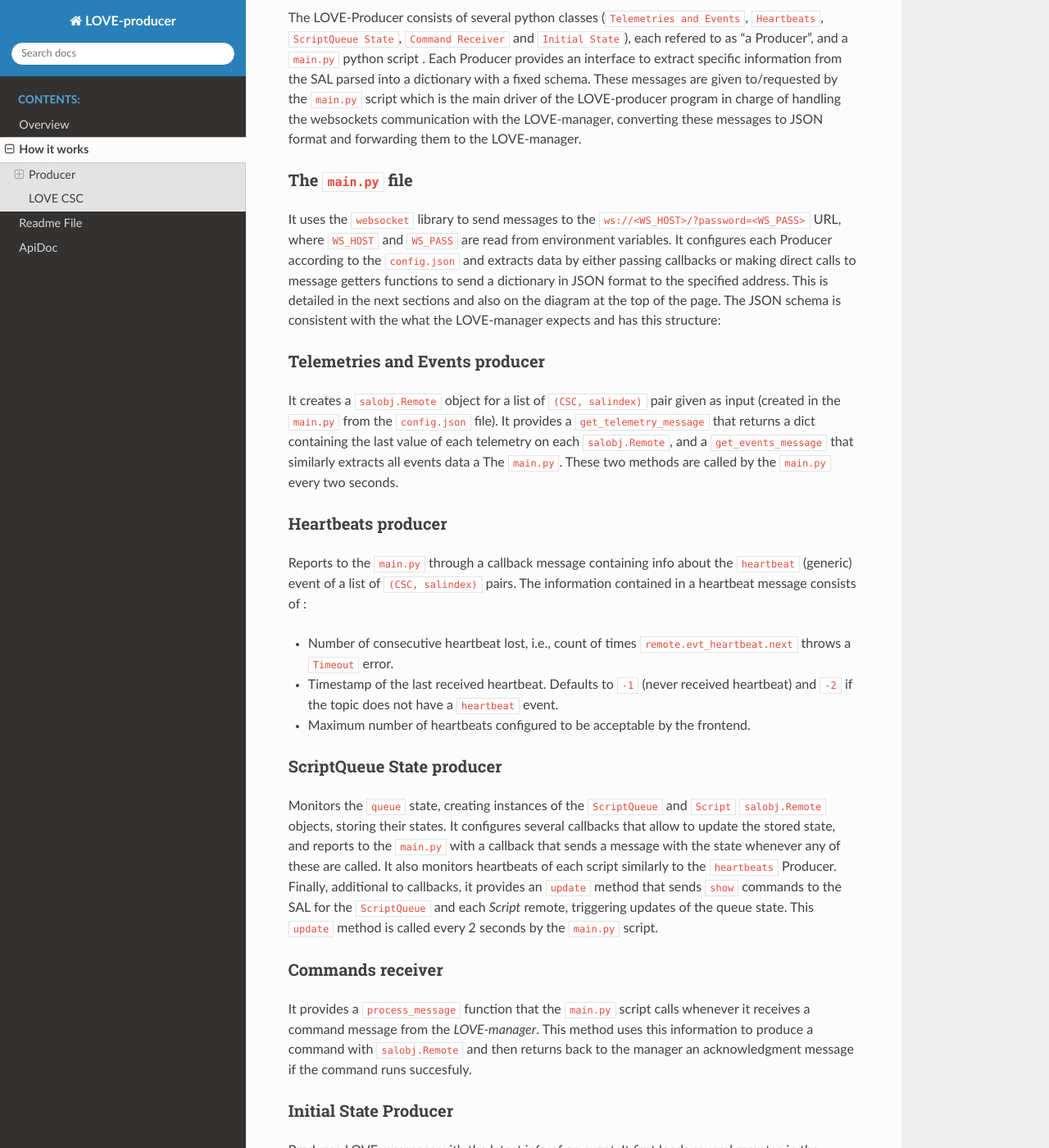
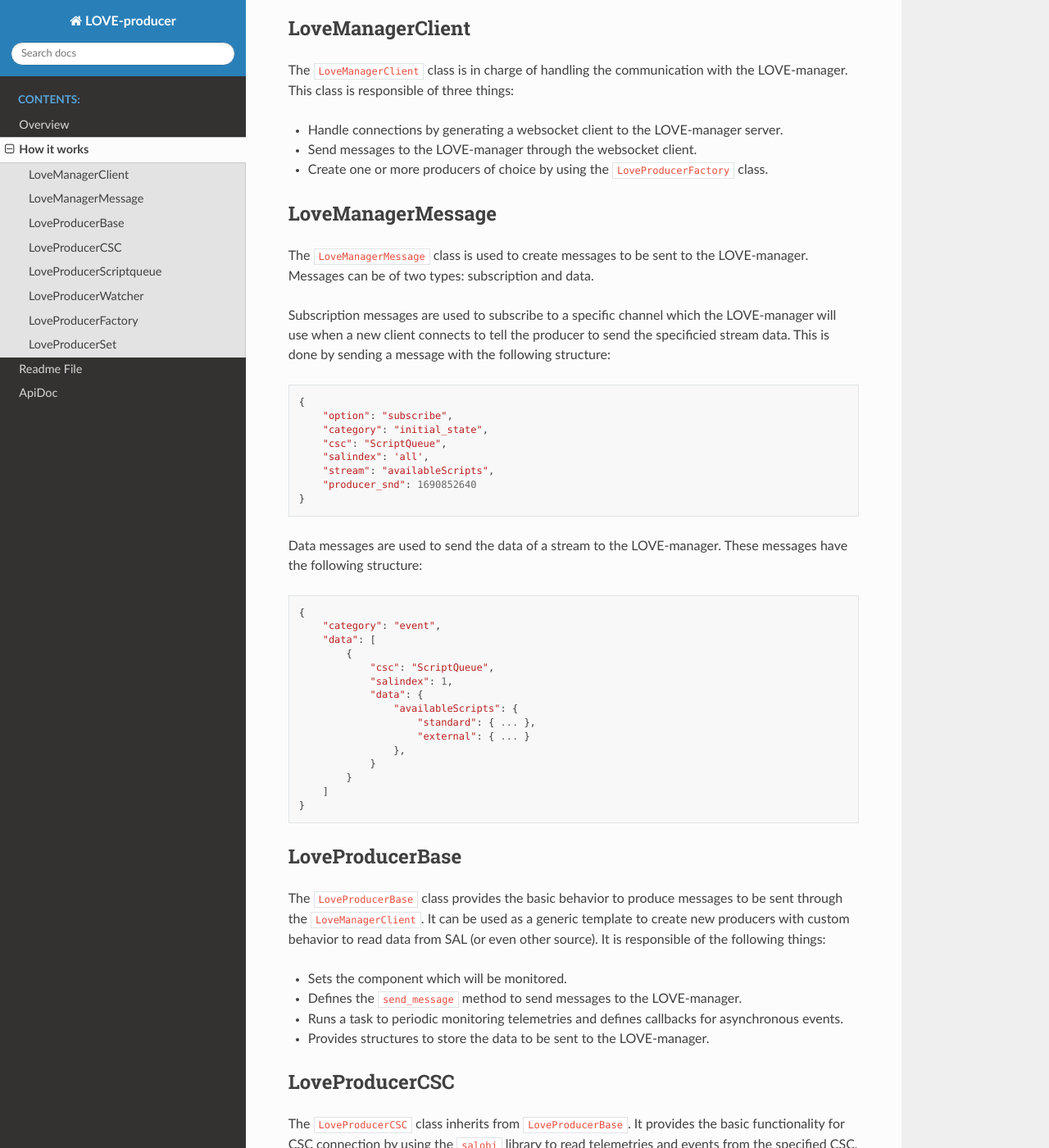
Before and after one commit to lsst-ts/LOVE-producer, a Sphinx documentation site: the page built from docsrc/source/modules/how_it_works.rst, in a window 1280 px wide and 1400 px high, scrolled down 716 px. Shown: the whole window at 82% size. Built offline with Sphinx 7.4.7 and the Read the Docs theme 2.0.0, drawn with Linux system fonts in a browser that asks for light colours; some of the changed text lies outside the part shown.

```diff
--- a/docsrc/source/modules/how_it_works.rst
+++ b/docsrc/source/modules/how_it_works.rst
@@ -2,78 +2,161 @@
 How it works
 *****************************
 
-################################
-Producer
-################################
+.. image:: ../assets/producer-details.svg
+The LOVE-Producer base code consists of several python classes (:code:`LoveManagerClient`, :code:`LoveManagerMessage`, :code:`LoveProducerBase`, :code:`LoveProducerCSC`, :code:`LoveProducerFactory` and :code:`LoveProducerSet`).
+Also there are special classes for custom CSC behavior: :code:`LoveProducerScriptqueue` and :code:`LoveProducerWatcher`.
 
-.. image:: ../assets/Producer-details.svg
-The LOVE-Producer consists of several python classes (:code:`Telemetries and Events`, :code:`Heartbeats`, :code:`ScriptQueue State`, :code:`Command Receiver` and :code:`Initial State`), each refered to as "a Producer", and a :code:`main.py` python script . Each Producer provides an interface to extract specific information from the SAL parsed into a dictionary with a fixed schema. These messages are given to/requested by the :code:`main.py` script which is the main driver of the LOVE-producer program in charge of handling the websockets communication with the LOVE-manager, converting these messages to JSON format and forwarding them to the LOVE-manager.
+LoveManagerClient
+#################
 
+The :code:`LoveManagerClient` class is in charge of handling the communication with the LOVE-manager.
+This class is responsible of three things:
 
-The :code:`main.py` file
---------------------------------------------
+- Handle connections by generating a websocket client to the LOVE-manager server.
+- Send messages to the LOVE-manager through the websocket client.
+- Create one or more producers of choice by using the :code:`LoveProducerFactory` class.
 
-It uses the :code:`websocket` library to send messages to the :code:`ws://<WS_HOST>/?password=<WS_PASS>` URL, where  :code:`WS_HOST` and :code:`WS_PASS` are read from environment variables. It configures each Producer according to the :code:`config.json` and extracts data by either passing callbacks or making direct calls to message getters functions to send a dictionary in JSON format to the specified address. This is detailed in the next sections and also on the diagram at the top of the page. The JSON schema is consistent with the what the LOVE-manager expects and has this structure:
+LoveManagerMessage
+##################
 
-.. code-block:json
+The :code:`LoveManagerMessage` class is used to create messages to be sent to the LOVE-manager.
+Messages can be of two types: subscription and data.
+
+Subscription messages are used to subscribe to a specific channel which the LOVE-manager will use when a new client connects to tell the producer to send the specificied stream data.
+This is done by sending a message with the following structure:
+
+.. code-block::
 
     {
-        category: 'event",
-        data: [{
-            csc: 'ScriptQueue',
-            salindex: 1,
-            data: {
-                stream1: {
-                    param1: { ... },
-                    param2: { ... },
-                },
-                stream2: {
-                    param_a: { ... },
-                    param_b: { ... }
+        "option": "subscribe",
+        "category": "initial_state",
+        "csc": "ScriptQueue",
+        "salindex": 'all',
+        "stream": "availableScripts",
+        "producer_snd": 1690852640
+    }
+
+Data messages are used to send the data of a stream to the LOVE-manager.
+These messages have the following structure:
+
+.. code-block::
+
+    {
+        "category": "event",
+        "data": [
+            {
+                "csc": "ScriptQueue",
+                "salindex": 1,
+                "data": {
+                    "availableScripts": {
+                        "standard": { ... },
+                        "external": { ... }
+                    },
                 }
             }
-        }]
+        ]
     }
 
+.. TODO: add details about: attributes, constructor, special methods, and code example.
 
-Telemetries and Events producer
---------------------------------------------
+LoveProducerBase
+################
 
-It creates a :code:`salobj.Remote` object for a list of :code:`(CSC, salindex)` pair given as input (created in the :code:`main.py` from the :code:`config.json` file). It provides a :code:`get_telemetry_message` that returns a dict containing the last value of each telemetry on each :code:`salobj.Remote`, and a :code:`get_events_message` that similarly extracts all events data a The :code:`main.py`. These two methods are called by the :code:`main.py` every two seconds.
+The :code:`LoveProducerBase` class provides the basic behavior to produce messages to be sent through the :code:`LoveManagerClient`.
+It can be used as a generic template to create new producers with custom behavior to read data from SAL (or even other source).
+It is responsible of the following things:
 
+- Sets the component which will be monitored.
+- Defines the :code:`send_message` method to send messages to the LOVE-manager.
+- Runs a task to periodic monitoring telemetries and defines callbacks for asynchronous events.
+- Provides structures to store the data to be sent to the LOVE-manager.
 
-Heartbeats producer
---------------------------------------------
-Reports to the :code:`main.py` through a callback message containing info about the :code:`heartbeat` (generic) event of a list of :code:`(CSC, salindex)` pairs. The information contained in a heartbeat message consists of :
+.. TODO: add details about: attributes, constructor, special methods, and code example.
 
-- Number of consecutive heartbeat lost, i.e., count of times :code:`remote.evt_heartbeat.next` throws a :code:`Timeout` error.
-- Timestamp of the last received heartbeat. Defaults to :code:`-1` (never received heartbeat) and :code:`-2` if the topic does not have a :code:`heartbeat` event.
-- Maximum number of heartbeats configured to be acceptable by the frontend.
+LoveProducerCSC
+###############
 
+The :code:`LoveProducerCSC` class inherits from :code:`LoveProducerBase`.
+It provides the basic functionality for CSC connection by using the :code:`salobj` library to read telemetries and events from the specified CSC.
+Then it collects the data and produces the messages to be sent through the :code:`LoveManagerClient`.
 
-ScriptQueue State producer
---------------------------------------------
+.. TODO: add details about: attributes, constructor, special methods, and code example.
 
-Monitors the :code:`queue` state, creating instances of the :code:`ScriptQueue` and :code:`Script` :code:`salobj.Remote` objects, storing their states. It configures several callbacks that allow to update the stored state, and reports to the :code:`main.py` with a callback that sends a message with the state whenever any of these are called. It also monitors heartbeats of each script similarly to the :code:`heartbeats` Producer. Finally, additional to callbacks, it provides an :code:`update` method that sends :code:`show` commands to the SAL for the :code:`ScriptQueue` and each `Script` remote, triggering updates of the queue state. This :code:`update` method is called every 2 seconds by the :code:`main.py` script.
+LoveProducerScriptqueue
+#######################
 
+The :code:`LoveProducerScriptqueue` class inherits from :code:`LoveProducerCSC`.
+It provides custom functionality to read data from the ScriptQueue CSC.
+It gerenates a custom message to be sent to the LOVE-manager, which contains the following data:
 
+.. code-block::
 
+    {
+        "category": "event",
+        "data": [
+            {
+                "csc": "ScriptQueueState",
+                "salindex": 1,
+                "data": {
+                    "stream": {
+                        "enabled": true,
+                        "running": false,
+                        "waitingIndices": [ ... ],
+                        "finishedIndices": [ ... ],
+                        "currentIndex": 0,
+                        "available_scripts": { ... },
+                        "finished_scripts": { ... },
+                        "waiting_scripts": { ... }
+                    }
+                }
+            }
+        ]
+    }
 
-Commands receiver
---------------------------------------------
+It also provides methods to send ScriptQueue heartbeats back to the LOVE-manager.
 
-It provides a :code:`process_message` function that the :code:`main.py` script calls whenever it receives a command message from the `LOVE-manager`. This method uses this information to produce a command with :code:`salobj.Remote` and then returns back to the manager an acknowledgment message if the command runs succesfuly.
+LoveProducerWatcher
+###################
 
+The :code:`LoveProducerWatcher` class inherits from :code:`LoveProducerCSC`.
+It provides custom functionality to read data from the Watcher CSC.
+It generates a custom message to be sent to the LOVE-manager, which contains the following data:
 
-Initial State Producer
---------------------------------------------
+.. code-block::
 
-Produces LOVE messages with the latest info of an event. It first loads several remotes in the constructor and then produces messages for the LOVE-manager through the process_message function everytime a request is received in the websocket :code:`on_message` event.
+    {
+        "category": "event",
+        "data": [
+            {
+                "csc": "Watcher",
+                "salindex": 0,
+                "data": {
+                    "stream": {
+                        "alarms": { ... }
+                    }
+                }
+            }
+        ]
+    }
 
+LoveProducerFactory
+###################
 
-################################
-LOVE CSC
-################################
-The LOVE CSC module is split into a client and a CSC :code:`controller`. The client opens a websocket connection to the LOVE manager and listens to incoming observing log messages. The websocket connection is kept alive via a reconnection protocol as well as kept monitored via a heartbeat message every 3 seconds.
+The :code:`LoveProducerFactory` class was implemented using the `factory patter` to instantiate different types of producers.
+It provides two static methods:
 
-The LOVE :code:`controller` inherits from :code:`salobj.Controller` and uses its :code:`evt_observingLog` field to publish the observing logs to SAL. The controller is called by the client whenever it receives a new observing log message.
+- :code:`get_love_producer_from_type`: to create a producer by setting the type: :code:`base`, :code:`csc`, :code:`scriptqueue`, :code:`watcher`.
+- :code:`get_love_producer_from_name`: to create a producer by setting the name and salindex of the CSC in the form :code:`<CSC>:<salindex>`.
+
+LoveProducerSet
+###############
+
+The `LoveProducerSet` class is used to run the LOVE-producer code, by creating a LOVE-manager client and a set of producers.
+It also calls the :code:`salobj.Domain` method to configure the lsst domain.
+
+It provides the :code:`run_love_producer` method to run the configured producers using :code:`asyncio`.
+This method is a wrapper of the :code:`amain` one, which is the one that actually reads the params and runs the producers.
+It receives the following params:
+
+- :code:`components`: list of CSCs to be monitored, e.g. `ATDome, ATDomeTrajectory, MTHexapod:1`.
+- :code:`log_level`: log level to be used by the LOVE-producer.
```
Also changed, not shown: docsrc/source/modules/introduction.rst (+24 -7 lines), docsrc/source/assets/producer-details.svg (added), docsrc/source/assets/producer-overview.svg (added).
